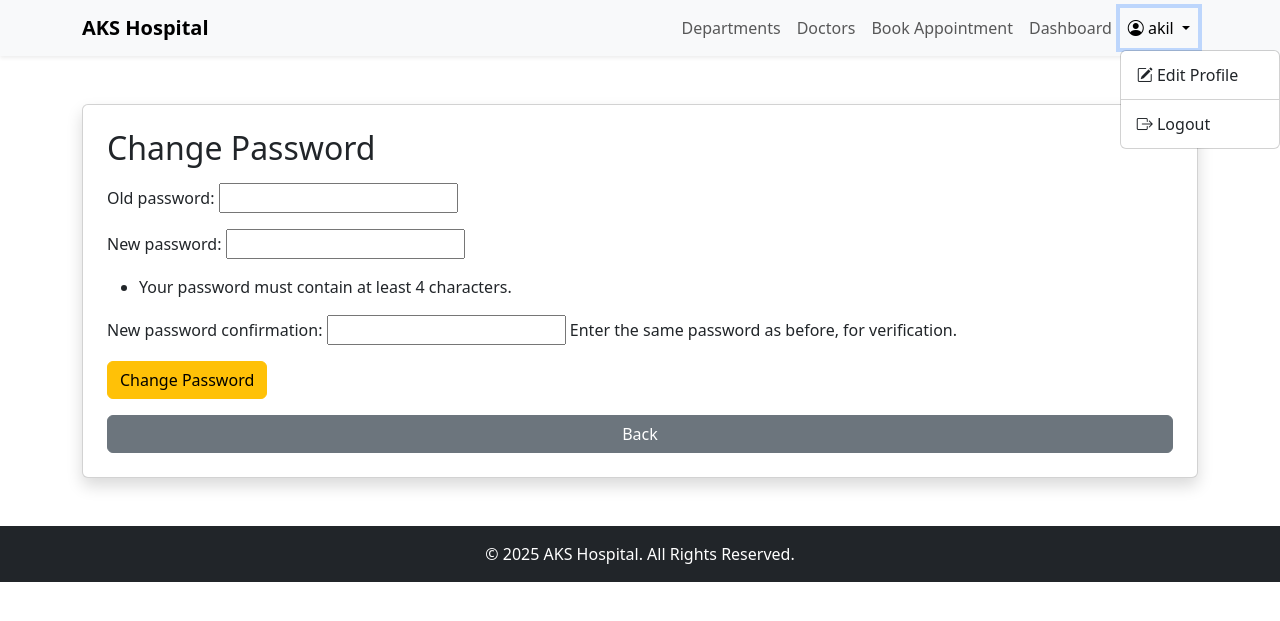
After one commit to Akilarasan1/DocAppoint, a Django app: page /change-password/ in a window 1280 px wide, after a click on "akil". The commit adds this page. Shown: the top 621 px of the page. Run offline with Django 5.2, Linux system fonts and the light colour scheme; a user stored in the database is signed in.

Commit message:
update 'change_password'

```diff
--- a/core/models.py
+++ b/core/models.py
@@ -17,7 +17,7 @@ class CustomUser(AbstractUser):
         ('patient', 'Patient'),
         ('doctor', 'Doctor'),
     )
-    role = models.CharField(max_length=10, choices=ROLE_CHOICES, default='patient')
+    role = models.CharField(max_length=10, choices=ROLE_CHOICES, default='None', null=True)
 
 class Doctor(models.Model):
     user = models.OneToOneField(settings.AUTH_USER_MODEL, on_delete=models.CASCADE, null=True)
--- a/core/templates/base.html
+++ b/core/templates/base.html
@@ -6,6 +6,7 @@
     <meta name="viewport" content="width=device-width, initial-scale=1.0">
     <title>{% block title %}AKS Hospital{% endblock %}</title>
     <link href="https://cdn.jsdelivr.net/npm/bootstrap@5.3.3/dist/css/bootstrap.min.css" rel="stylesheet">
+    <link rel="stylesheet" href="https://cdn.jsdelivr.net/npm/bootstrap-icons@1.11.0/font/bootstrap-icons.css">
     <link rel="stylesheet" href="{% static 'css/style.css' %}">
 </head>
 <body>
@@ -23,21 +24,36 @@
                     <li class="nav-item"><a class="nav-link" href="{% url 'departments_list' %}">Departments</a></li>
                     <li class="nav-item"><a class="nav-link" href="{% url 'doctors' %}">Doctors</a></li>
 
+
                     {% if user.is_authenticated %}
                         {% if user.role == "patient" %}
+
                             <li class="nav-item"><a class="nav-link" href="{% url 'book_appointment' %}">Book Appointment</a></li>
                             <li class="nav-item"><a class="nav-link" href="{% url 'patient_dashboard' %}">Dashboard</a></li>
-                    {% elif user.role == "doctor" %}
+
+                        {% elif role == "doctor" %}
+
                             <li class="nav-item"><a class="nav-link" href="{% url 'doctor_dashboard' %}">Doctor Dashboard</a></li>
                         {% endif %}
-                    <li class="nav-item"><span class="navbar-text">Hello, {{ user.username }}</span></li>
 
-                    <li class="nav-item"><a class="nav-link" href="{% url 'logout' %}">Logout</a></li>
+
+                        <li class="nav-item dropdown">
+                            <a class="nav-link dropdown-toggle" href="#" role="button" data-bs-toggle="dropdown" aria-expanded="false">
+                                <i class="bi bi-person-circle"></i> {{ user.username }}
+                            </a>
+                            <ul class="dropdown-menu">
+                                {% if user.role == "doctor" %}
+                                    <li><a class="dropdown-item" href="{% url 'doctor_profile' %}"><i class="bi bi-pencil-square"></i> Edit Profile</a></li>
+                                {% elif user.role == "patient" %}
+                                    <li><a class="dropdown-item" href="{% url 'patient_profile' %}"><i class="bi bi-pencil-square"></i> Edit Profile</a></li>
+                                {% endif %}
+                                <li><hr class="dropdown-divider"></li>
+                                <li><a class="dropdown-item" href="{% url 'logout' %}"><i class="bi bi-box-arrow-right"></i> Logout</a></li>
+                            </ul>
+                        </li>
                     {% else %}
                         <li class="nav-item"><a class="nav-link" href="{% url 'login' %}">Login</a></li>
-                    <!-- <li class="nav-item"><a class="nav-link" href="{% url 'register' %}">Register</a></li> -->
                     {% endif %}
-
                 </ul>
             </div>
         </div>
--- /dev/null
+++ b/core/templates/core/change_password.html
@@ -0,0 +1,15 @@
+{% extends "base.html" %}
+
+{% block content %}
+<div class="container mt-5">
+    <div class="card shadow p-4">
+        <h2 class="mb-3">Change Password</h2>
+        <form method="post">
+            {% csrf_token %}
+            {{ form.as_p }}
+            <button type="submit" class="btn btn-warning">Change Password</button>
+        </form>
+        <a href="{% url 'patient_dashboard' %}" class="btn btn-secondary mt-3">Back</a>
+    </div>
+</div>
+{% endblock %}
--- a/core/urls.py
+++ b/core/urls.py
@@ -26,6 +26,12 @@ urlpatterns = [
     path('departments/<int:pk>/', views.departments_detail, name='departments_detail'),
     path('dashboard/', views.dashboard_redirect, name='dashboard'),
 
+    path("patient/profile/", views.patient_profile, name="patient_profile"),
+
+    path("profile/", views.patient_profile, name="patient_profile"),
+    path("change-password/", views.change_password, name="change_password"),
+
+
     path("password_reset/", auth_views.PasswordResetView.as_view(), name="password_reset"),
     path("password_reset/done/", auth_views.PasswordResetDoneView.as_view(), name="password_reset_done"),
     path("reset/<uidb64>/<token>/", auth_views.PasswordResetConfirmView.as_view(), name="password_reset_confirm"),
--- a/core/views.py
+++ b/core/views.py
@@ -1,12 +1,9 @@
 from django.shortcuts import render,redirect
 from .models import Appointment, Doctor, Patient, Department
-from django.http import HttpResponseRedirect
-from django.urls import reverse
 from .forms import AppointmentForm
 from django.contrib.auth.forms import AuthenticationForm
-from django.contrib.auth import login, authenticate, logout
+from django.contrib.auth import login, logout
 from .forms import PatientSignUpForm
-# from .models import Patient
 from django.contrib.auth.decorators import login_required
 from django.shortcuts import get_object_or_404, redirect
 from django.core.exceptions import ObjectDoesNotExist
@@ -19,22 +16,11 @@ from django.contrib.auth.views import PasswordChangeView
 from django.urls import reverse_lazy
 from django.contrib import messages
 
-# def custom_login(request):
-#     if request.method == "POST":
-#         username = request.POST['username']
-#         password = request.POST['password']
-#         role = request.POST['role']
+from .forms import  PatientExtraForm
+from django.contrib.auth import update_session_auth_hash
+from .forms import PatientProfileForm, PatientExtraForm
+from django.contrib.auth.forms import PasswordChangeForm
 
-#         user = authenticate(request, username=username, password=password)
-#         if user is not None:
-#             if user.role == role:
-#                 login(request, user)
-#                 return redirect('home')
-#             else:
-#                 messages.error(request, "Role mismatch! Please login with correct role.")
-#         else:
-#             messages.error(request, "Invalid credentials.")
-#     return render(request, 'login.html')
 
 
 #REGISTER
@@ -71,11 +57,12 @@ def user_login(request):
 
         if form.is_valid():
             user = form.get_user()
+
             login(request, user)
             try:
-                if role == "patient":# and hasattr(user, 'patient'):
+                if role == "patient" and hasattr(user, 'patient'):
                     return redirect('patient_dashboard')
-                elif role == "doctor":# and hasattr(user, 'doctor'):
+                elif role == "doctor" and hasattr(user, 'doctor'):
                     return redirect('doctor_dashboard')
                 else:
                     messages.error(request, "Invalid role or user does not have this profile.")
@@ -85,7 +72,6 @@ def user_login(request):
                 return redirect('login')
 
     else:
-        print("error while trying to log in using doc")
         form = AuthenticationForm()
     return render(request, 'core/login.html', {'form': form})
 
@@ -157,6 +143,10 @@ def homepage(request):
         'doctors': doctors
     })
 
+@login_required
+def patient_profile(request):
+    patient = get_object_or_404(Patient, user=request.user)
+    return render(request, 'core/patient_profile.html', {'patient': patient})
 
 
 def departments(request):
@@ -215,7 +205,6 @@ def book_appointment(request):
 
 @login_required
 def patient_dashboard(request):
-
     if not hasattr(request.user, 'patient'):
         return HttpResponseForbidden("Access denied. You are not a patient.")
     patient = Patient.objects.get(user=request.user)
@@ -311,3 +300,53 @@ class DoctorPasswordChangeView(PasswordChangeView):
     def form_valid(self, form):
         messages.success(self.request, "Your password has been changed successfully.")
         return super().form_valid(form)
+
+
+
+@login_required
+def patient_profile(request):
+    user = request.user
+    patient = get_object_or_404(Patient, user=user)
+
+    if request.method == 'POST':
+        # Profile update
+        if 'update_profile' in request.POST:
+            profile_form = PatientProfileForm(request.POST, instance=user)
+            extra_form = PatientExtraForm(request.POST, instance=patient)
+            if profile_form.is_valid() and extra_form.is_valid():
+                profile_form.save()
+                extra_form.save()
+                return redirect('patient_profile')  # reload after save
+
+        # Password change
+        # elif 'change_password' in request.POST:
+        #     password_form = PasswordChangeForm(user, request.POST)
+        #     if password_form.is_valid():
+        #         user = password_form.save()
+        #         update_session_auth_hash(request, user)  # keep logged in
+        #         return redirect('patient_profile')
+    else:
+        profile_form = PatientProfileForm(instance=user)
+        extra_form = PatientExtraForm(instance=patient)
+        # password_form = PasswordChangeForm(user)
+
+    return render(request, 'core/patient_profile.html', {
+        'profile_form': profile_form,
+        'extra_form': extra_form,
+        # 'password_form': password_form,
+    })
+
+
+
+@login_required
+def change_password(request):
+    if request.method == "POST":
+        form = PasswordChangeForm(request.user, request.POST)
+        if form.is_valid():
+            user = form.save()
+            update_session_auth_hash(request, user)  # keeps user logged in
+            return redirect("patient_dashboard")
+    else:
+        form = PasswordChangeForm(request.user)
+
+    return render(request, "core/change_password.html", {"form": form})
```
Also changed, not shown: core/admin.py (+5 -4 lines), core/forms.py (+28 -10 lines), core/templates/core/password_reset.html (+7 -2 lines), core/templates/core/password_reset_complete.html (+7 -1 lines), core/templates/core/password_reset_confirm.html (+11 -6 lines), core/templates/core/password_reset_form.html (+10 -9 lines), core/templates/core/patient_profile.html (added, +29 -0 lines), core/migrations/0006_alter_customuser_role.py (added). Lines whose indentation alone changed are shown as unchanged.
